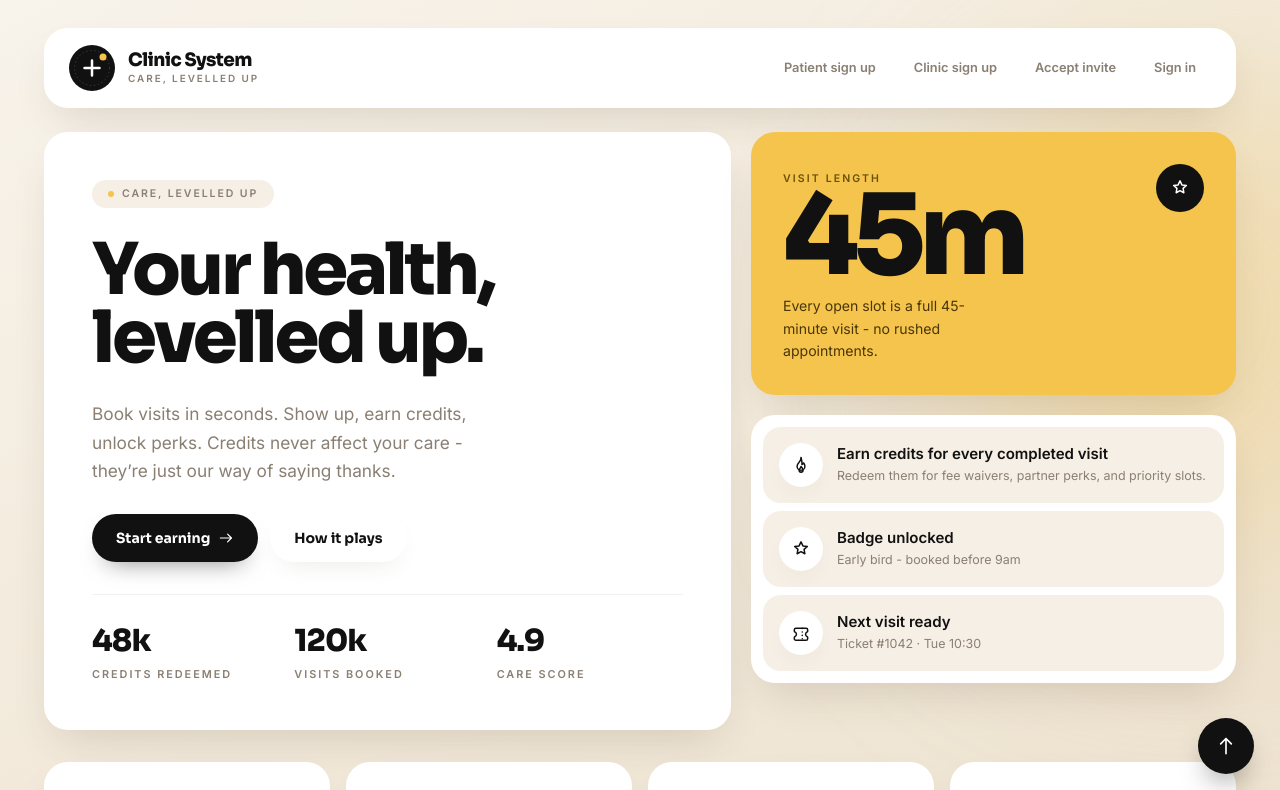
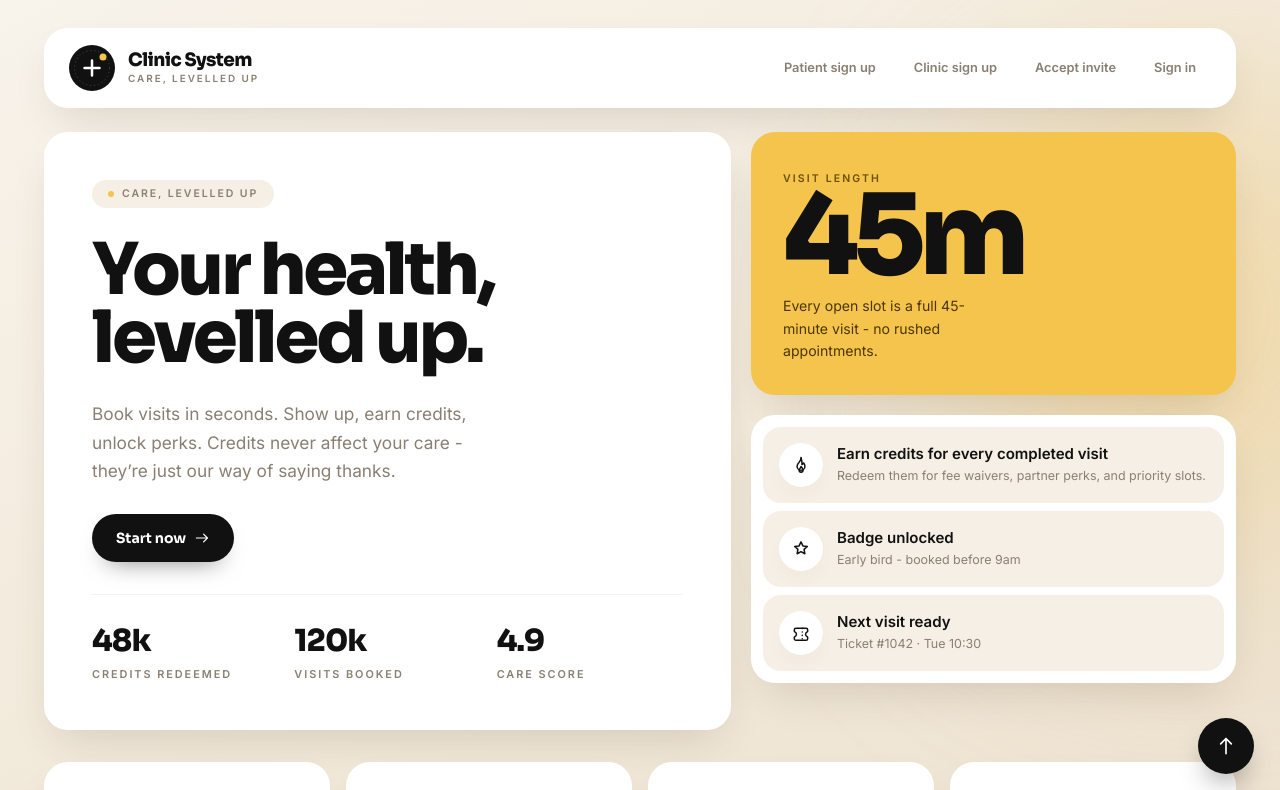
Before and after one commit to Oyead/Clinic-System, a React (Vite) app in the folder frontend/: page / in a window 1280 px wide. Shown: the top 790 px of the page. Built offline with nearby package versions, Linux system fonts and the light colour scheme.

Commit message:
feat: simplify landing and sign-in calls to action - Shorten the signup prompt on the sign-in form - Replace the hero secondary action with a single start button - Remove the extra star badge from the visit highlight

```diff
--- a/frontend/src/App.jsx
+++ b/frontend/src/App.jsx
@@ -147,7 +147,7 @@ function Shell() {
           eyebrow="Welcome back"
           title="Sign in"
           form={<SigninForm onSignedIn={afterAuth} />}
-          switchTo={{ href: `#${ROUTES.SIGNUP}`, text: "New here? Create a patient account" }}
+          switchTo={{ href: `#${ROUTES.SIGNUP}`, text: "New here? Join now!" }}
         />
       ) : path === ROUTES.PRIVACY ? (
         <LegalPage doc="privacy" />
--- a/frontend/src/components/Hero.jsx
+++ b/frontend/src/components/Hero.jsx
@@ -58,12 +58,9 @@ Book visits in seconds. Show up, earn credits, unlock perks. Credits never affec
           </p>
           <div className="flex flex-wrap items-center gap-3">
             <button type="button" className={`${BTN_PRIMARY} px-6 py-3.5 text-sm`} onClick={onGetStarted}>
-              Start earning
+              Start now
               <IconArrowRight className="h-4 w-4" />
             </button>
-            <a className={`${BTN_SECONDARY} px-6 py-3.5 text-sm`} href="#how-it-plays">
-              How it plays
-            </a>
           </div>
           <dl className="mt-1 grid grid-cols-3 gap-3 border-t border-[var(--color-line)] pt-6 sm:gap-4">
             <div className="flex flex-col-reverse gap-0.5">
@@ -91,9 +88,6 @@ Book visits in seconds. Show up, earn credits, unlock perks. Credits never affec
                   Every open slot is a full 45-minute visit - no rushed appointments.
                 </p>
               </div>
-              <span className="flex h-12 w-12 shrink-0 items-center justify-center rounded-full bg-[var(--color-ink)] text-white">
-                <IconStar className="h-5 w-5" />
-              </span>
             </div>
           </div>
 
```
